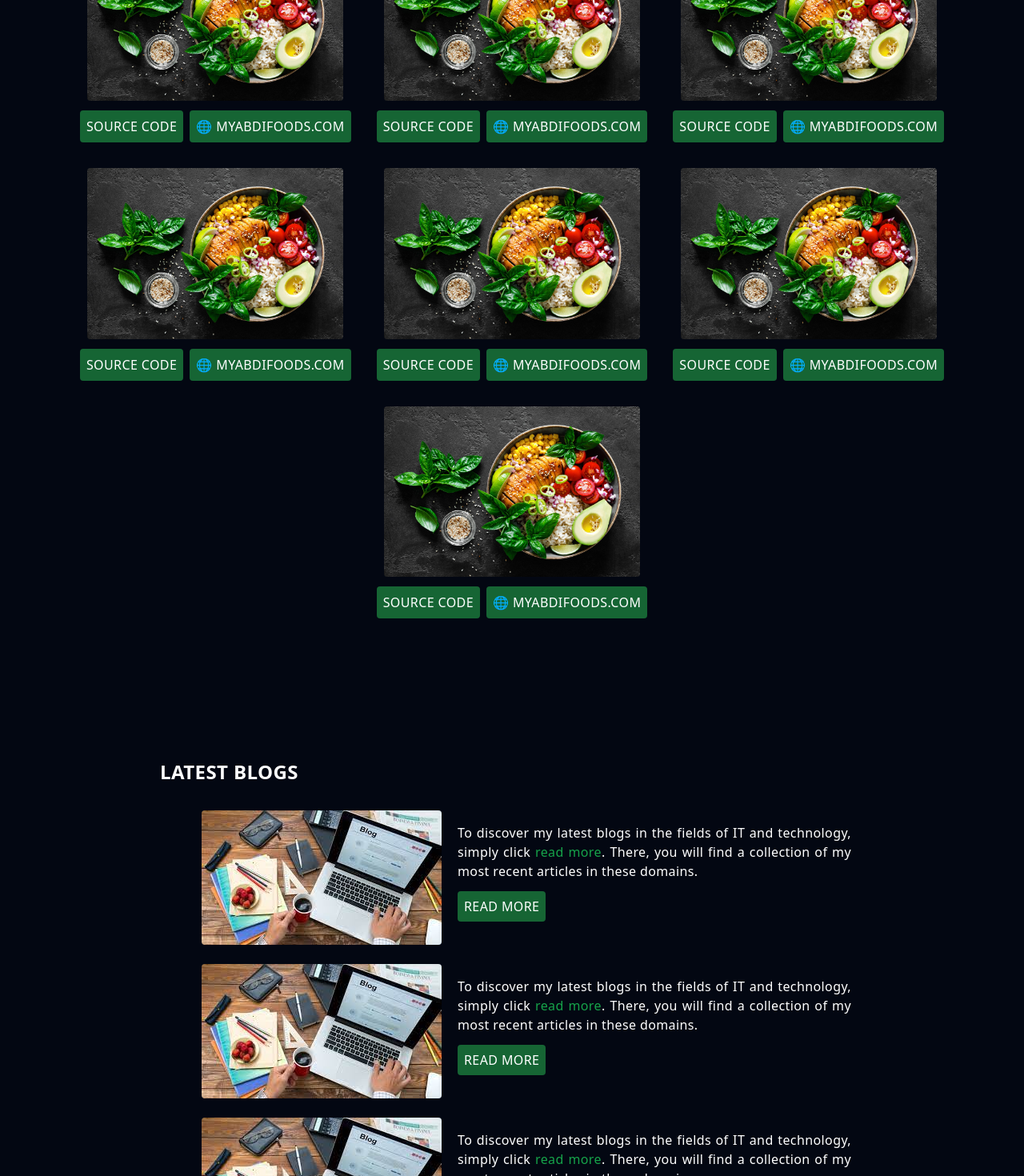
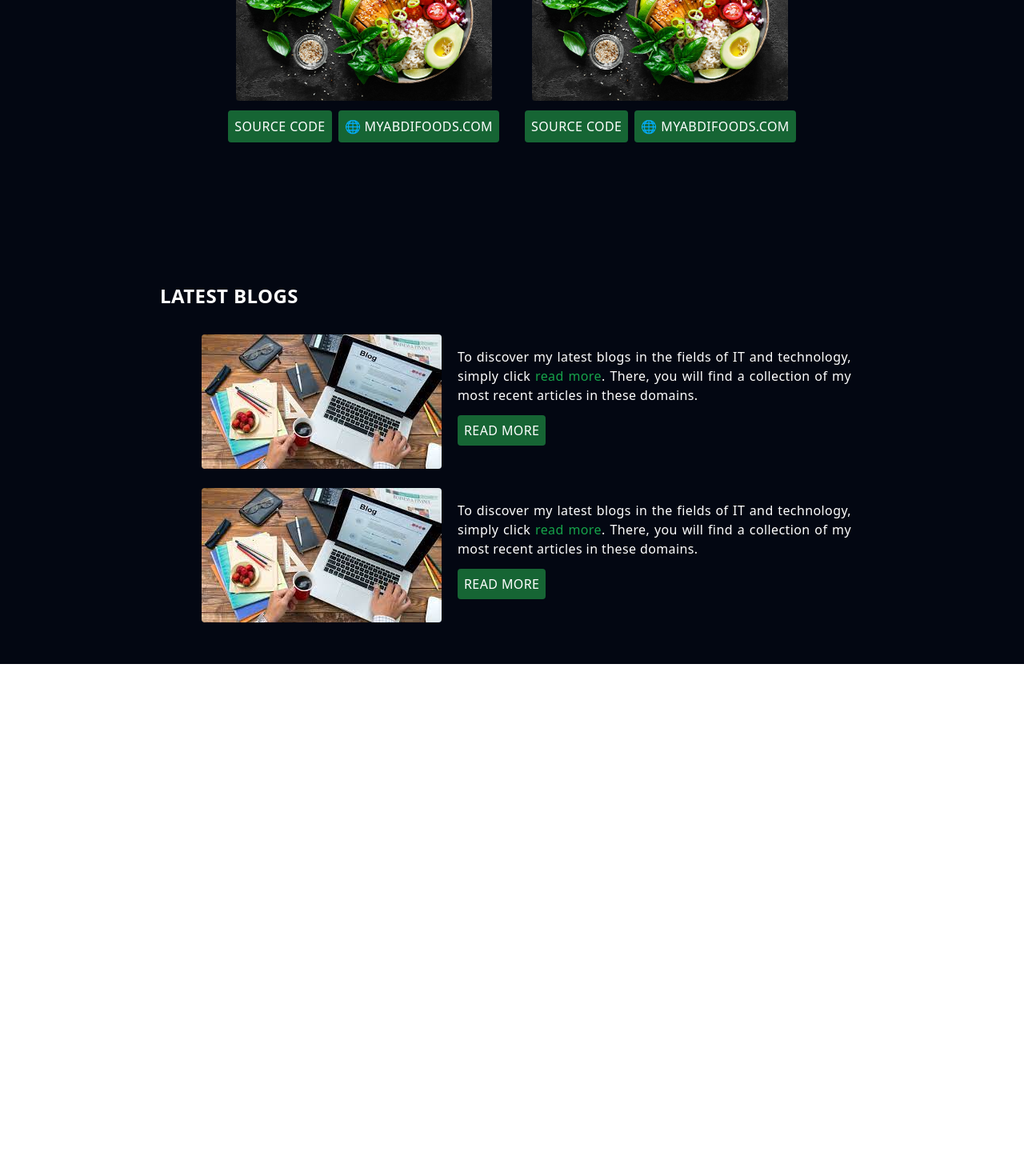
Before and after one commit to myabdi4/nurabdirahman, a React (Vite) app: page / in a window 1280 px wide. Shown: the part 800-2270 px from the top of the page at 80% size. After the commit the page ends 1630 px from the top, so only its background shows below. Built offline with nearby package versions, Linux system fonts and the light colour scheme; a web font is replaced by a local one.

Commit message:
removed dummy data

```diff
--- a/src/components/Blog.jsx
+++ b/src/components/Blog.jsx
@@ -13,9 +13,6 @@ function Blog() {
           <div className="sm:grid sm:rid-col-2 justify-start sm:ml-40">
             <ReactTricks />
             <ReactTricks />
-            <ReactTricks />
-            <ReactTricks />
-            <ReactTricks />
           </div>
         </div>
       </div>
--- a/src/components/Projects.jsx
+++ b/src/components/Projects.jsx
@@ -14,11 +14,6 @@ const Projects = () => {
           <div className="flex flex-wrap justify-center">
             <Aramofoods />
             <Aramofoods />
-            <Aramofoods />
-            <Aramofoods />
-            <Aramofoods />
-            <Aramofoods />
-            <Aramofoods />
           </div>
         </div>
       </div>
```
